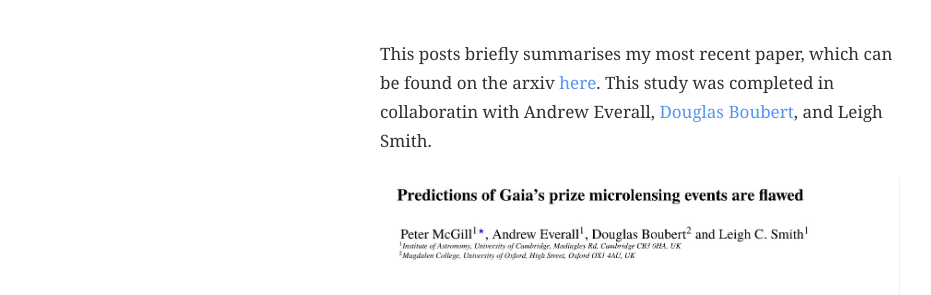
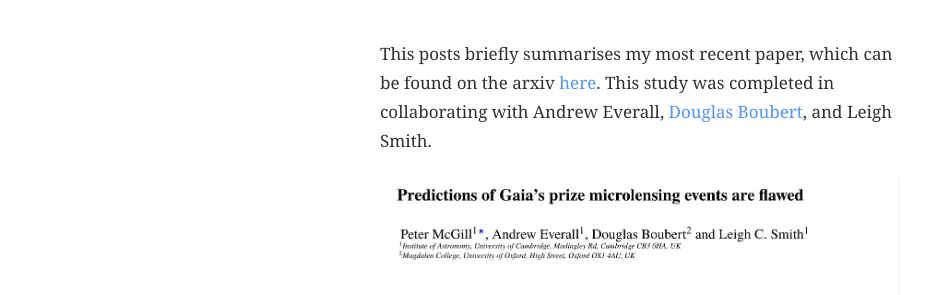
Before and after one commit to astrophpeter/astrophpeter.github.io, a Jekyll site: the page built from _posts/2021-01-28-is-that-really-a-microlensing-event.md, in a window 1280 px wide and 900 px high. Shown: the part 313-608 px from the top of the window, without its empty margins (0-931 px from the left). Built offline with Jekyll 4.4.1, drawn with Linux system fonts in a browser that asks for light colours; nearby versions of some CDN libraries.

Commit message:
Update 2021-01-28-is-that-really-a-microlensing-event.md

```diff
--- a/_posts/2021-01-28-is-that-really-a-microlensing-event.md
+++ b/_posts/2021-01-28-is-that-really-a-microlensing-event.md
@@ -5,7 +5,7 @@
 draft: true
 ---
 
-This posts briefly summarises my most recent paper, which can be found on the arxiv [here](https://arxiv.org/abs/2006.139580). This study was completed in collaboratin with Andrew Everall, [Douglas Boubert](https://www.douglasboubert.com), and Leigh Smith.
+This posts briefly summarises my most recent paper, which can be found on the arxiv [here](https://arxiv.org/abs/2006.13958). This study was completed in collaborating with Andrew Everall, [Douglas Boubert](https://www.douglasboubert.com), and Leigh Smith.
 
 ![](http://astrophpeter.github.io/assets/images/flawed_abstract.jpeg)
 *Paper title and abstract*
```
